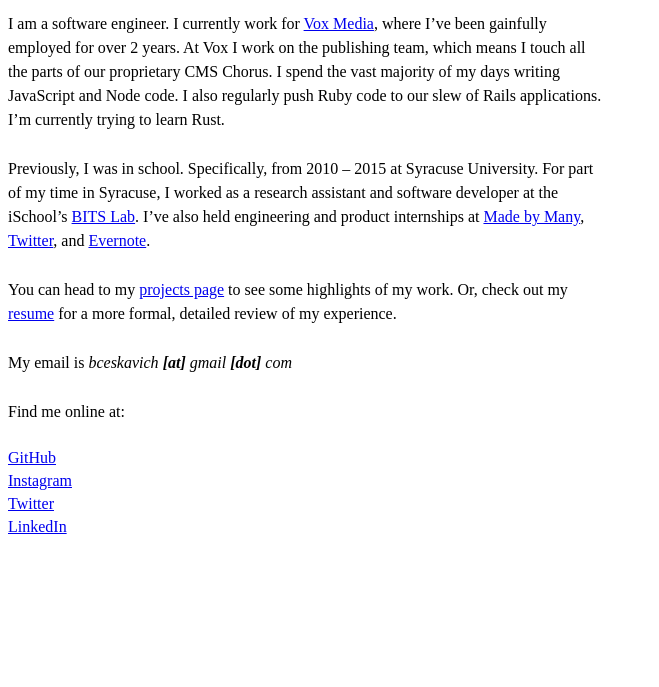
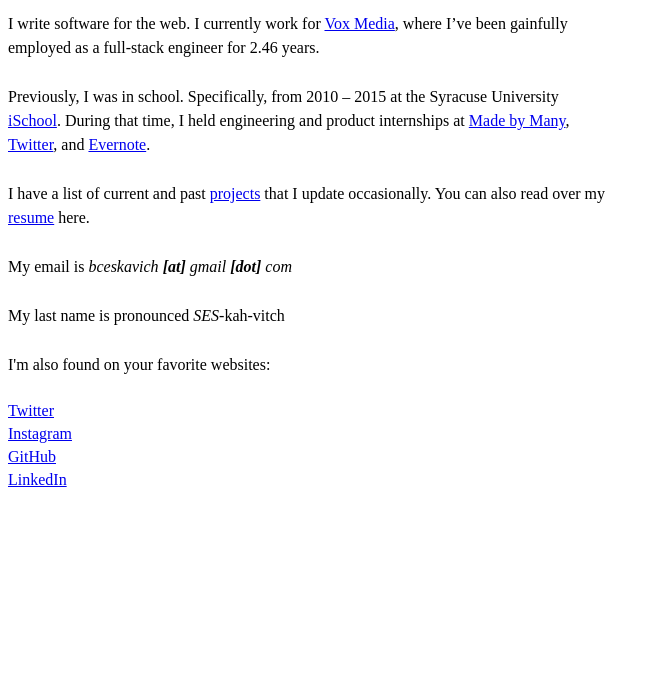
Before and after one commit to bceskavich/ceskavich.com, a Gatsby site: page / in a window 1280 px wide. Shown: the part 113-800 px from the top of the page, without its empty margins (0-659 px from the left). Built offline with nearby package versions, Linux system fonts and the light colour scheme; Gatsby itself is replaced by a stand-in of ours.

Commit message:
Update homepage

```diff
--- a/data/intro.js
+++ /dev/null
@@ -1,15 +0,0 @@
-module.exports = [
-  'I am a software engineer. I currently work for [Vox Media](https://product.voxmedia.com/pages/our-team), \
-  where I’ve been gainfully employed for over 2 years. At Vox I work on the \
-  publishing team, which means I touch all the parts of our proprietary CMS \
-  Chorus. I spend the vast majority of my days writing JavaScript and Node code. \
-  I also regularly push Ruby code to our slew of Rails applications. I’m \
-  currently trying to learn Rust.',
-
-  'Previously, I was in school. Specifically, from 2010 – 2015 at Syracuse \
-  University. For part of my time in Syracuse, I worked as a research assistant \
-  and software developer at the iSchool’s [BITS Lab](http://bits.ischool.syr.edu/). \
-  I’ve also held engineering and product internships at \
-  [Made by Many](http://www.madebymany.com/), [Twitter](https://twitter.com/), \
-  and [Evernote](https://evernote.com/).'
-];
--- a/gatsby-config.js
+++ b/gatsby-config.js
@@ -1,7 +1,6 @@
 module.exports = {
   siteMetadata: {
     title: 'BC | Billy Ceskavich',
-    intro: require('./data/intro'),
     resume: require('./data/resume')
   },
   plugins: [
--- a/src/constants/styles.js
+++ b/src/constants/styles.js
@@ -1,2 +1,3 @@
 export const baseColor = '#0e1419';
 export const accentColor = '#f273bc';
+export const resumeColor = '#006aab';
--- a/src/pages/index.js
+++ b/src/pages/index.js
@@ -1,4 +1,4 @@
-import React from 'react';
+import React, { Component } from 'react';
 import styled from 'styled-components';
 import Link from 'gatsby-link';
 import { accentColor } from '../constants/styles';
@@ -8,7 +8,7 @@ const Title = styled.h1`
   font-size: 50px;
 `;
 
-const Name = styled.span`
+const TitleText = styled.span`
   border-bottom: 6px solid ${accentColor};
 `;
 
@@ -25,20 +25,31 @@ const LinksList = styled.ul`
   }
 `;
 
-export default ({ data }) => (
+export default class Index extends Component {
+  render() {
+    return (
       <div>
         <Title>
-      Hey, it’s <Name>Billy!</Name>
+          <TitleText>Billy Ceskavich</TitleText>
         </Title>
-    {data.site.siteMetadata.intro.map((item, index) => (
         <AboutChunk>
-        <Markdown key={index} source={item} />
+          I write software for the web. I currently work for{' '}
+          <a href="https://product.voxmedia.com/pages/our-team">Vox Media</a>,
+          where I’ve been gainfully employed as a full-stack engineer for{' '}
+          {this.getTimeFromStart()} years.
         </AboutChunk>
-    ))}
         <AboutChunk>
-      You can head to my <Link to="/projects">projects page</Link> to see some
-      highlights of my work. Or, check out my <Link to="/resume">resume</Link>{' '}
-      for a more formal, detailed review of my experience.
+          Previously, I was in school. Specifically, from 2010 – 2015 at the
+          Syracuse University <a href="https://ischool.syr.edu/">iSchool</a>.
+          During that time, I held engineering and product internships at{' '}
+          <a href="http://www.madebymany.com/">Made by Many</a>,{' '}
+          <a href="https://twitter.com/">Twitter</a>, and{' '}
+          <a href="https://evernote.com/">Evernote</a>.
+        </AboutChunk>
+        <AboutChunk>
+          I have a list of current and past <Link to="/projects">projects</Link>{' '}
+          that I update occasionally. You can also read over my{' '}
+          <Link to="/resume">resume</Link> here.
         </AboutChunk>
         <AboutChunk>
           My email is{' '}
@@ -46,16 +57,19 @@ export default ({ data }) => (
             bceskavich <strong>[at]</strong> gmail <strong>[dot]</strong> com
           </em>
         </AboutChunk>
-    <AboutChunk>Find me online at:</AboutChunk>
+        <AboutChunk>
+          My last name is pronounced <em>SES</em>-kah-vitch
+        </AboutChunk>
+        <AboutChunk>I'm also found on your favorite websites:</AboutChunk>
         <LinksList>
           <li>
-        <a href="https://github.com/bceskavich">GitHub</a>
+            <a href="https://twitter.com/ceskavich">Twitter</a>
           </li>
           <li>
             <a href="https://www.instagram.com/ceskavich/">Instagram</a>
           </li>
           <li>
-        <a href="https://twitter.com/ceskavich">Twitter</a>
+            <a href="https://github.com/bceskavich">GitHub</a>
           </li>
           <li>
             <a href="https://www.linkedin.com/in/ceskavich/">LinkedIn</a>
@@ -63,13 +77,11 @@ export default ({ data }) => (
         </LinksList>
       </div>
     );
+  }
 
-export const query = graphql`
-  query IntroQuery {
-    site {
-      siteMetadata {
-        intro
+  getTimeFromStart() {
+    let now = new Date();
+    let start = new Date('02/01/2016');
+    return ((now - start) / (1000 * 60 * 60 * 24 * 365)).toFixed(2);
   }
 }
-  }
-`;
```
Lines whose indentation alone changed are shown as unchanged.
